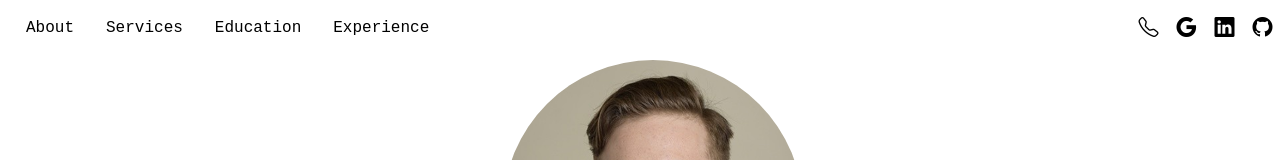
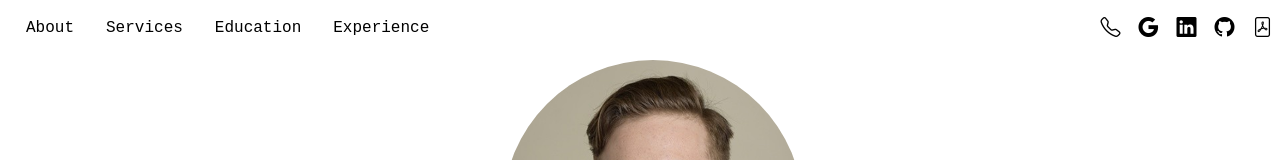
Before and after one commit to C-Laurienzo/christianlaurienzo.com, an Angular app in the folder christianlaurienzo/: page /home in a window 1280 px wide. Shown: the top 160 px of the page. Built offline with nearby package versions, Linux system fonts and the light colour scheme.

Commit message:
add resume

```diff
--- a/christianlaurienzo/src/app/components/contact-me/contact-me.component.html
+++ b/christianlaurienzo/src/app/components/contact-me/contact-me.component.html
@@ -19,4 +19,9 @@
             <i class="bi bi-github contact-icon"></i>
         </a>
     </div>
+    <div class="p-1">
+        <a href="{{resume}}" target="_blank">
+            <i class="bi bi-file-pdf contact-icon"></i>
+        </a>
+    </div>
 </div>
--- a/christianlaurienzo/src/app/components/contact-me/contact-me.component.ts
+++ b/christianlaurienzo/src/app/components/contact-me/contact-me.component.ts
@@ -10,6 +10,7 @@ export class ContactMeComponent implements OnInit {
   public email: string | undefined;
   public linkedIn: string | undefined;
   public gitHub: string | undefined;
+  public resume: string | undefined;
 
   constructor() { }
 
@@ -18,5 +19,6 @@ export class ContactMeComponent implements OnInit {
     this.email = "christian.laurienzo@gmail.com";
     this.linkedIn = "https://www.linkedin.com/in/christian-laurienzo-71b43260/";
     this.gitHub = "https://github.com/C-Laurienzo";
+    this.resume = "../../../assets/Resume.pdf"
   }
 }
```
Also changed, not shown: 1 other file (tests, documents, lock files or other folders).
